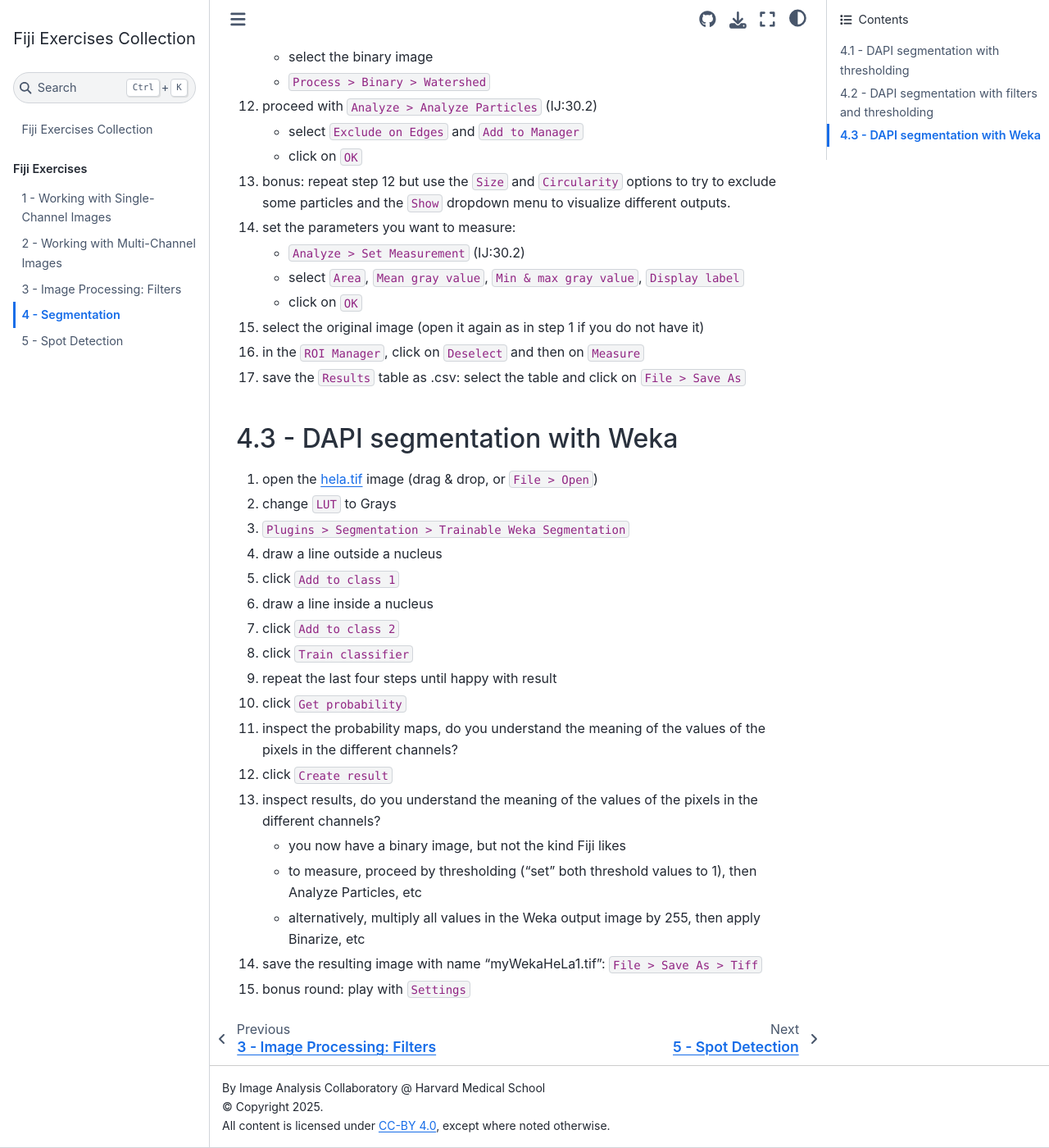
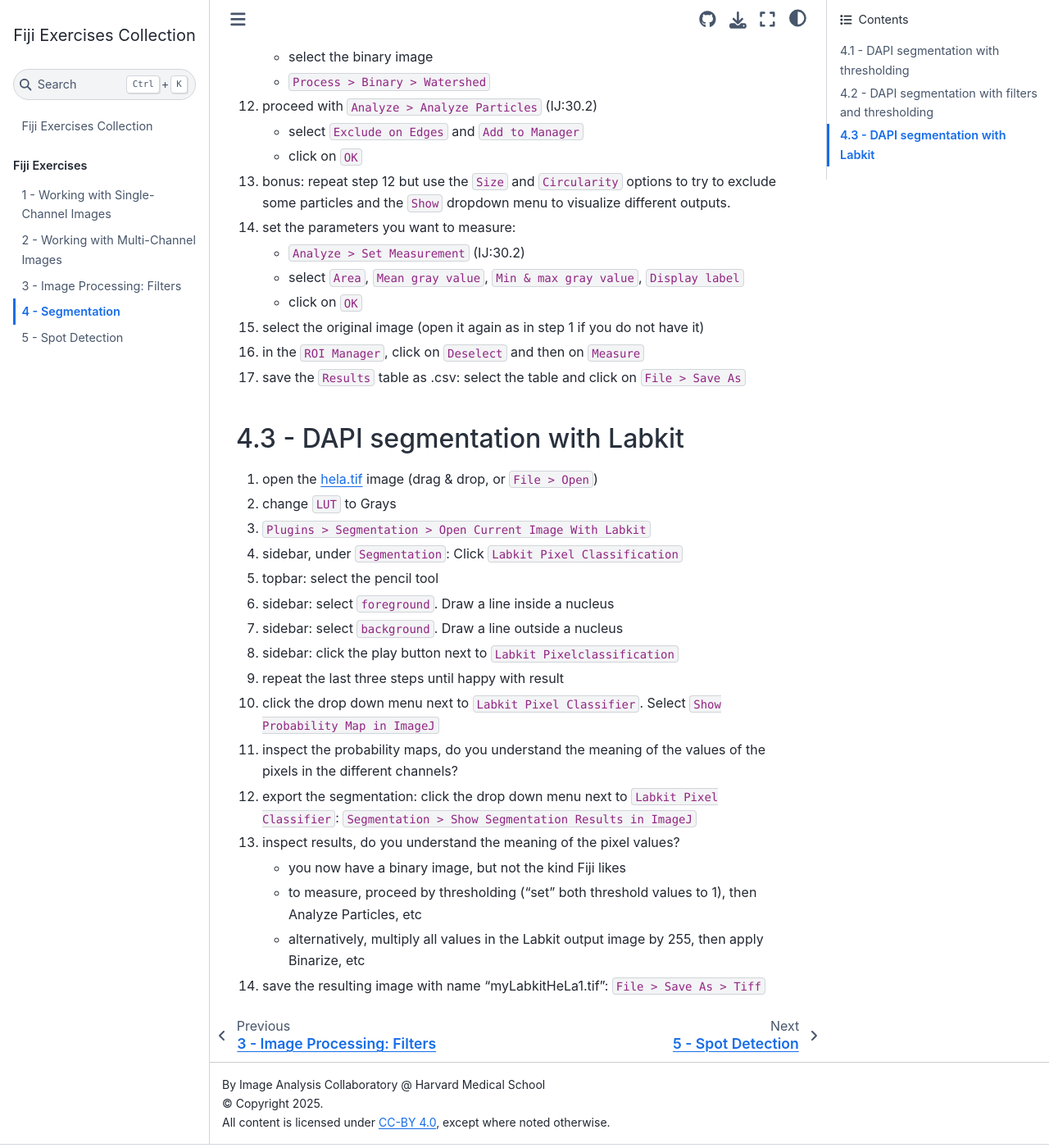
Before and after one commit to HMS-IAC/fiji-exercises-collection, a Jupyter Book: the page built from chapters/4_segmentation.md, in a window 1280 px wide and 1400 px high, scrolled down 1642 px. Shown: the whole window at 82% size. Built offline with Jupyter Book 1.0.4 settings and Sphinx 7.4.7 and the Sphinx Book theme 1.1.4, drawn with Linux system fonts in a browser that asks for light colours.

Commit message:
exercise 4.3 - changed to Labkit. First draft

```diff
--- a/chapters/4_segmentation.md
+++ b/chapters/4_segmentation.md
@@ -60,7 +60,7 @@
 16. in the `ROI Manager`, click on `Deselect` and then on `Measure`
 17. save the `Results` table as .csv: select the table and click on `File > Save As`
 
-## 4.3 - DAPI segmentation with Weka
+<!-- ## 4.3 - DAPI segmentation with Weka
 
 1. open the [hela.tif](../data/hela.tif) image (drag & drop, or `File > Open`)
 2. change `LUT` to Grays
@@ -79,4 +79,25 @@
     - to measure, proceed by thresholding (“set” both threshold values to 1), then Analyze Particles, etc
     - alternatively, multiply all values in the Weka output image by 255, then apply Binarize, etc
 14. save the resulting image with name “myWekaHeLa1.tif”: `File > Save As > Tiff`
-15. bonus round: play with `Settings`
+15. bonus round: play with `Settings` -->
+
+
+## 4.3 - DAPI segmentation with Labkit
+
+1. open the [hela.tif](../data/hela.tif) image (drag & drop, or `File > Open`)
+2. change `LUT` to Grays
+3. `Plugins > Segmentation > Open Current Image With Labkit`
+4. sidebar, under `Segmentation`: Click `Labkit Pixel Classification`
+5. topbar: select the pencil tool
+6. sidebar: select `foreground`. Draw a line inside a nucleus
+7. sidebar: select `background`. Draw a line outside a nucleus
+8. sidebar: click the play button next to `Labkit Pixelclassification`
+9. repeat the last three steps until happy with result
+10. click the drop down menu next to `Labkit Pixel Classifier`. Select `Show Probability Map in ImageJ`
+11. inspect the probability maps, do you understand the meaning of the values of the pixels in the different channels?
+12. export the segmentation: click the drop down menu next to `Labkit Pixel Classifier`: `Segmentation > Show Segmentation Results in ImageJ`
+13. inspect results, do you understand the meaning of the pixel values?
+    - you now have a binary image, but not the kind Fiji likes
+    - to measure, proceed by thresholding (“set” both threshold values to 1), then Analyze Particles, etc
+    - alternatively, multiply all values in the Labkit output image by 255, then apply Binarize, etc
+14. save the resulting image with name “myLabkitHeLa1.tif”: `File > Save As > Tiff`
```
